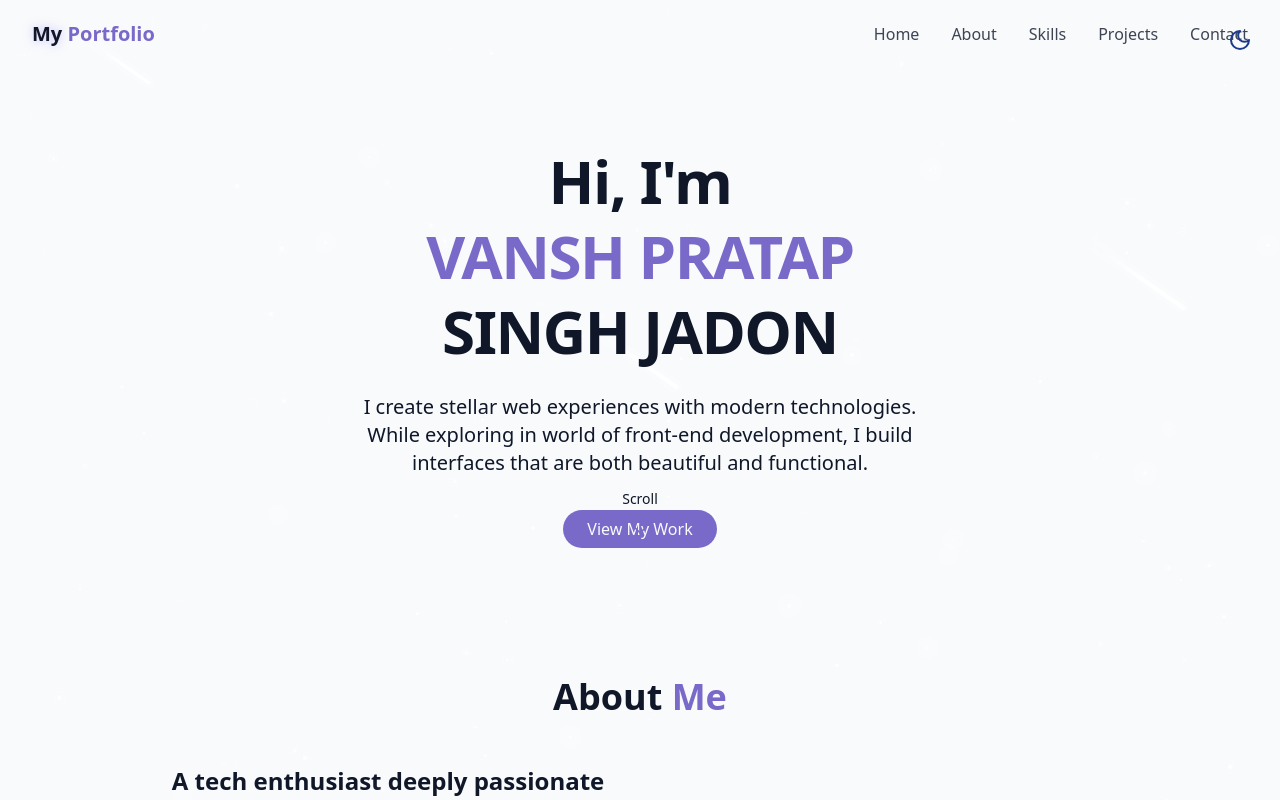
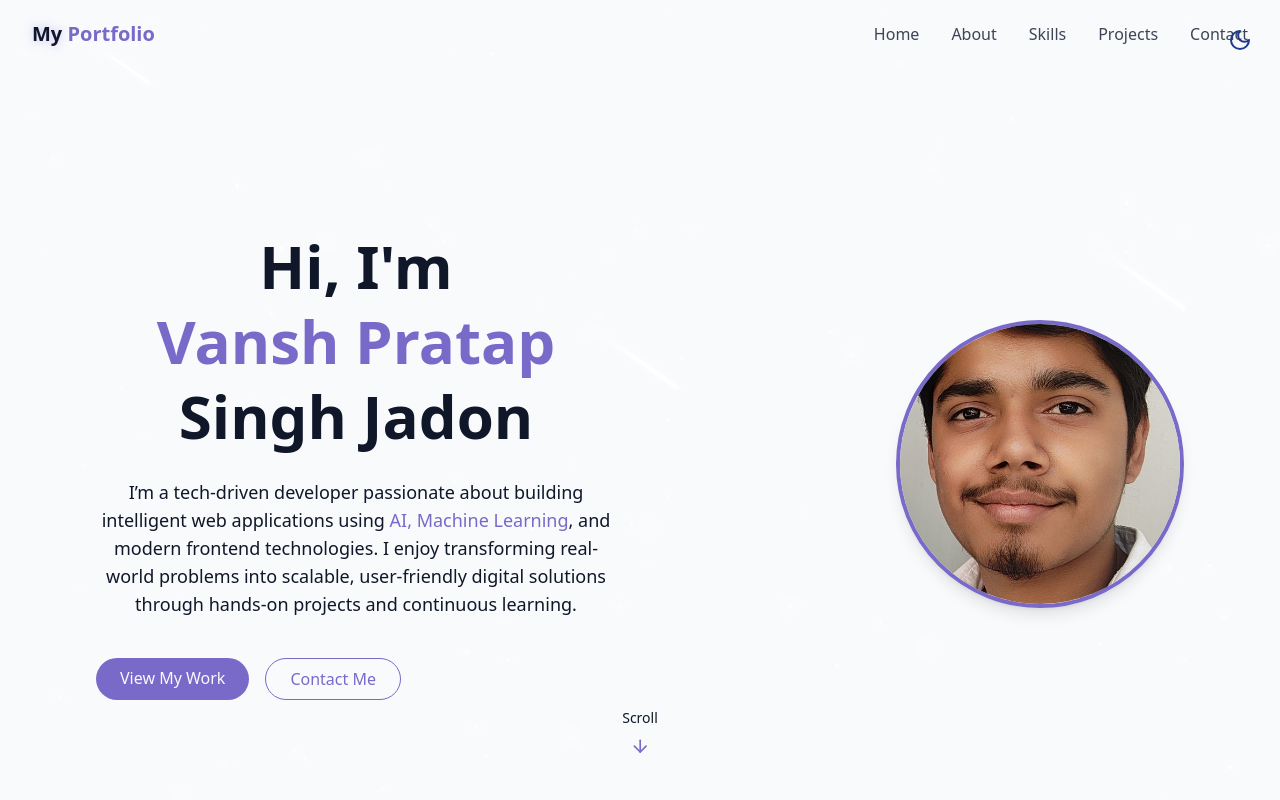
Before and after one commit to jadonvansh2005/My-react-portfolio, a React (Vite) app: page / in a window 1280 px wide. Shown: the top 800 px of the page. Built offline with nearby package versions, Linux system fonts and the light colour scheme.

Commit message:
Update HeroSection.jsx

```diff
--- a/src/components/HeroSection.jsx
+++ b/src/components/HeroSection.jsx
@@ -4,37 +4,52 @@ export const HeroSection = () => {
   return (
     <section
       id="hero"
-      className="relative flex flex-col justify-center px-4 pt-24 md:pt-32 lg:pt-36 pb-10"
+      className="relative min-h-screen flex items-center px-4 pt-24 md:pt-32"
     >
-      <div className="container mx-auto flex flex-col items-center justify-between max-w-6xl gap-10">
+      <div className="container mx-auto max-w-6xl grid grid-cols-1 md:grid-cols-2 gap-12 items-center">
 
-        {/* Text Content Only */}
-        <div className="w-full space-y-6 text-center">
-          <h1 className="text-3xl sm:text-4xl md:text-5xl lg:text-6xl font-bold tracking-tight leading-tight">
-            <span className="block opacity-0 animate-fade-in">Hi, I'm</span>
-            <span className="text-primary block opacity-0 animate-fade-in-delay-1">
-              VANSH PRATAP
-            </span>
-            <span className="text-gradient block opacity-0 animate-fade-in-delay-2">
-              SINGH JADON
-            </span>
+        {/* LEFT SIDE – TEXT */}
+        <div className="space-y-6">
+          <h1 className="text-3xl sm:text-4xl md:text-5xl lg:text-6xl font-bold leading-tight">
+            <span className="block text-muted-foreground">Hi, I'm</span>
+            <span className="block text-primary">Vansh Pratap</span>
+            <span className="block text-gradient">Singh Jadon</span>
           </h1>
 
-          <p className="text-base sm:text-lg md:text-xl text-muted-foreground max-w-xl mx-auto opacity-0 animate-fade-in-delay-3">
-            I create stellar web experiences with modern technologies.
-            While exploring in world of  front-end development, I build interfaces that are
-            both beautiful and functional.
+          <p className="text-base sm:text-lg text-muted-foreground max-w-xl">
+            I’m a tech-driven developer passionate about building intelligent
+            web applications using <span className="text-primary font-medium">AI, Machine Learning</span>,
+            and modern frontend technologies. I enjoy transforming real-world
+            problems into scalable, user-friendly digital solutions through
+            hands-on projects and continuous learning.
           </p>
 
-          <div className="pt-4 opacity-0 animate-fade-in-delay-4">
+          <div className="pt-4 flex gap-4">
             <a href="#projects" className="cosmic-button">
               View My Work
             </a>
+            <a
+              href="#contact"
+              className="px-6 py-2 rounded-full border border-primary text-primary hover:bg-primary hover:text-primary-foreground transition"
+            >
+              Contact Me
+            </a>
+          </div>
+        </div>
+
+        {/* RIGHT SIDE – IMAGE */}
+        <div className="flex justify-center md:justify-end">
+          <div className="relative w-64 h-64 sm:w-72 sm:h-72 rounded-full overflow-hidden border-4 border-primary shadow-lg">
+            <img
+              src="/projects/1728826727350.jpg"   // 👈 PUT YOUR IMAGE HERE
+              alt="Vansh Pratap Singh Jadon"
+              className="w-full h-full object-cover"
+            />
           </div>
         </div>
       </div>
 
-      {/* Scroll Indicator */}
+      {/* SCROLL INDICATOR */}
       <div className="absolute bottom-8 left-1/2 transform -translate-x-1/2 flex flex-col items-center animate-bounce">
         <span className="text-sm text-muted-foreground mb-2">Scroll</span>
         <ArrowDown className="h-5 w-5 text-primary" />
```
